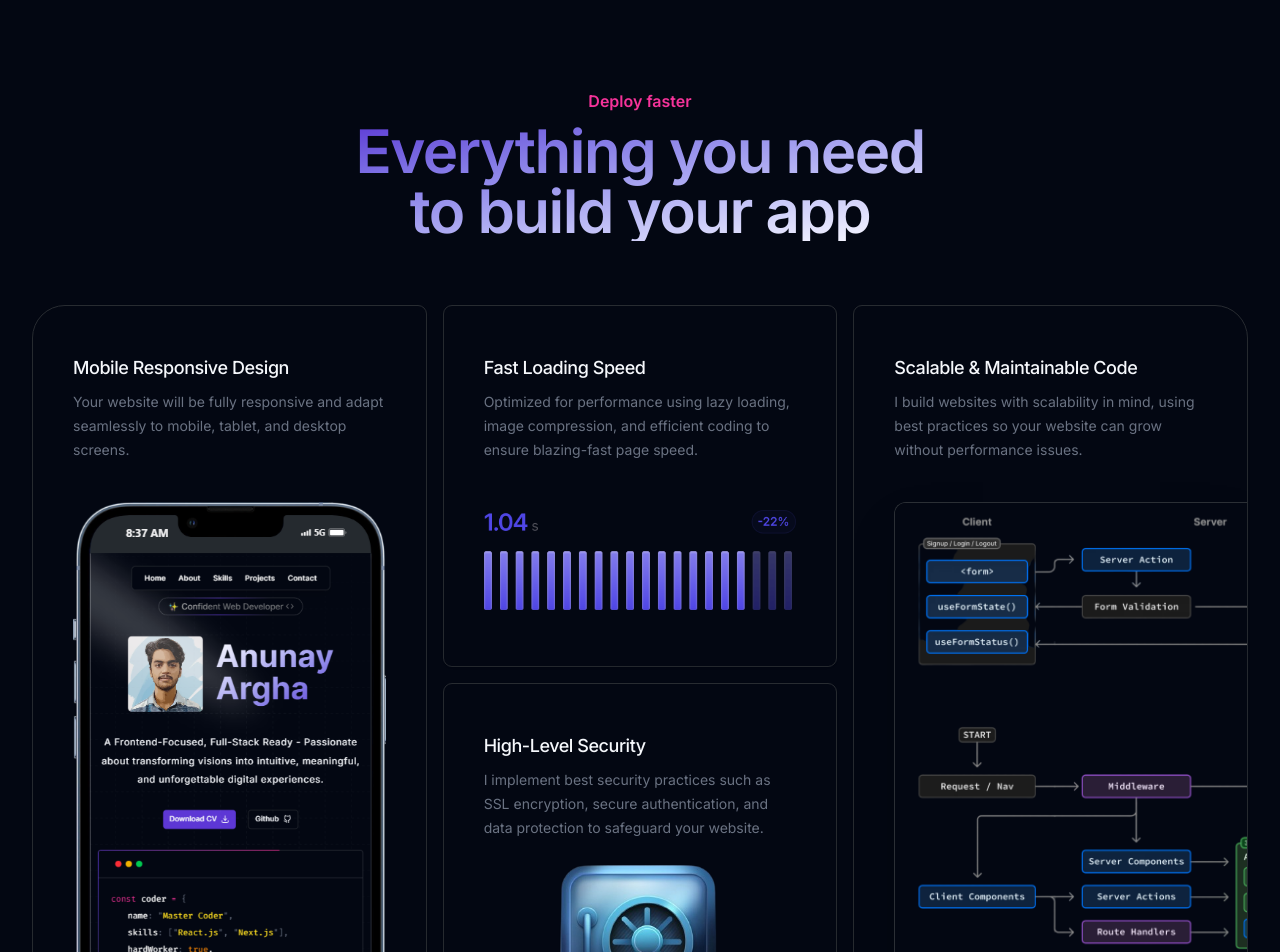
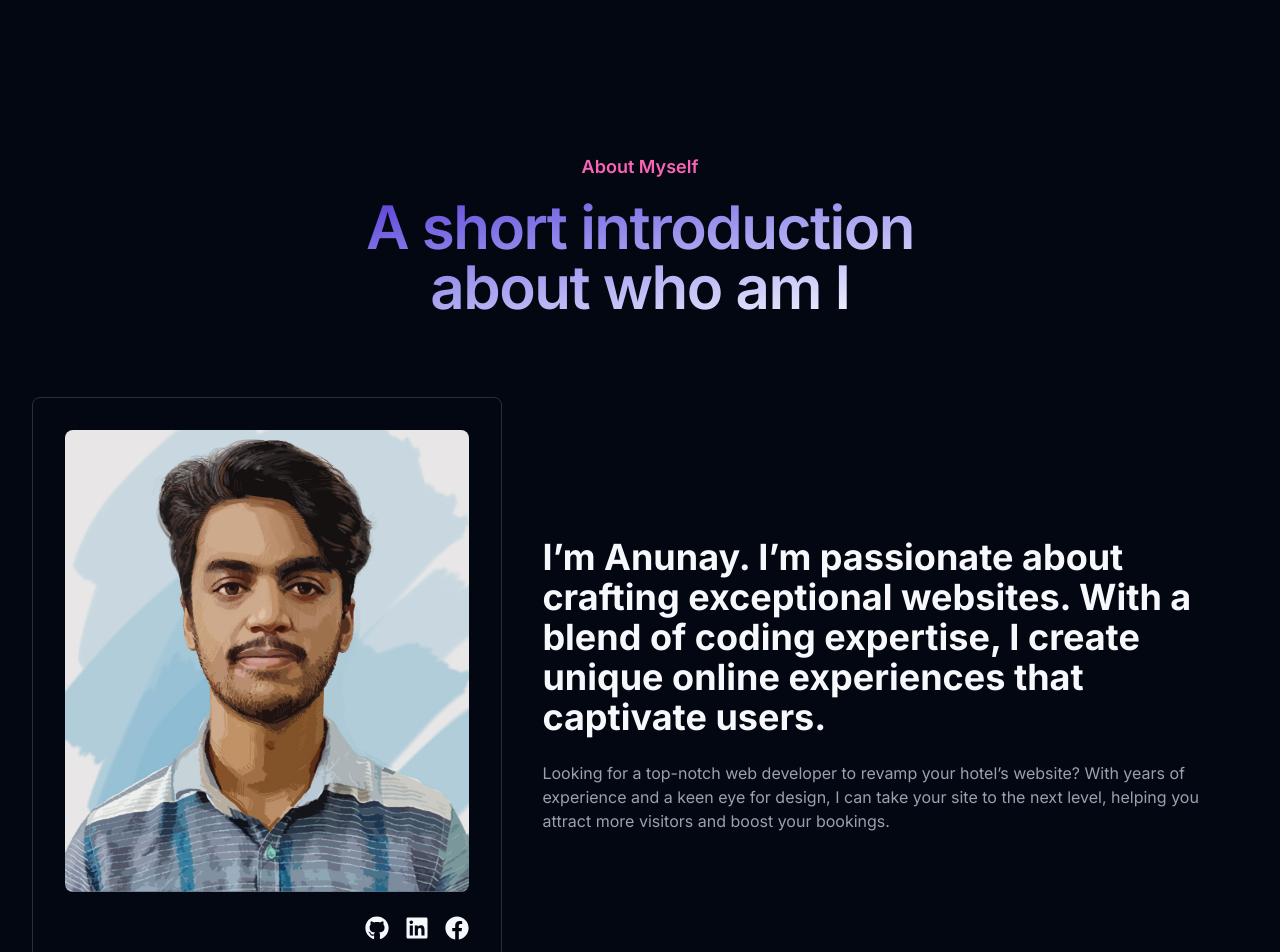
Before and after one commit to CodeWizard-AB/anunay.com, a Next.js app: page / in a window 1280 px wide. Shown: the part 1240-2192 px from the top of the page. Built offline with nearby package versions, Linux system fonts and the light colour scheme.

Commit message:
Build about section layout

```diff
--- a/app/globals.css
+++ b/app/globals.css
@@ -150,6 +150,7 @@
 
 @theme {
 	--animate-spotlight: spotlight 2s ease 0.75s forwards;
+	--animate-gradient: gradient 8s linear infinite;
 
 	@keyframes spotlight {
 		0% {
@@ -161,4 +162,10 @@
 			transform: translate(-50%, -40%) scale(1);
 		}
 	}
+
+	@keyframes gradient {
+		to {
+			backgroundposition: var(--bg-size) 0;
+		}
+	}
 }
--- a/app/page.tsx
+++ b/app/page.tsx
@@ -1,3 +1,4 @@
+import About from "@/components/About";
 import Features from "@/components/Features";
 import Hero from "@/components/Hero";
 
@@ -5,6 +6,7 @@ export default function Home() {
 	return (
 		<>
 			<Hero />
+			<About />
 			<Features />
 		</>
 	);
--- a/components/About.tsx
+++ b/components/About.tsx
@@ -1,36 +1,51 @@
 import Image from "next/image";
-import Profile from "@/assets/profile-2.webp";
+import Profile from "@/assets/profile-1.webp";
+import SectionHeading from "./ui/section-heading";
+import SectionTitle from "./ui/section-title";
+import { FaFacebook, FaGithub, FaLinkedin } from "react-icons/fa";
+import Link from "next/link";
 
-export default function HeroSection() {
+const socials = [
+	{ icon: <FaGithub />, href: "https://github.com/CodeWizard-AB" },
+	{ icon: <FaLinkedin />, href: "https://linkedin.com/in/anunayargha" },
+	{ icon: <FaFacebook />, href: "https://www.facebook.com/anunay.argha" },
+];
+
+export default function About() {
 	return (
-		<section className="py-16 px-6 md:px-12 lg:px-20 flex flex-col md:flex-row items-center gap-10">
-			<div className="relative">
-				<div className="absolute -left-5 -top-5 w-full h-full border-2 border-gray-500 rounded-lg"></div>
-				<Image
-					src={Profile}
-					alt="John Smith"
-					width={400}
-					height={400}
-					className="rounded-lg relative z-10"
-				/>
+		<section className="py-16">
+			<div className="mb-20">
+				<SectionTitle>About Myself</SectionTitle>
+				<SectionHeading>A short introduction about who am I</SectionHeading>
 			</div>
 
-			{/* Right - Text Content */}
-			<div className="max-w-xl">
-				<h1 className="text-4xl font-bold">
-					I’m <span className="text-blue-400">John Smith</span>. I’m passionate
-					about crafting exceptional websites.
-				</h1>
-				<p className="text-lg text-gray-300 mt-4">
-					With a blend of design skills and coding expertise, I create unique
-					online experiences that captivate users.
-				</p>
-				<p className="text-md text-gray-400 mt-6">
-					Looking for a top-notch web developer to revamp your hotel’s website?
-					With years of experience and a keen eye for design, I can take your
-					site to the next level, helping you attract more visitors and boost
-					your bookings.
-				</p>
+			<div className="grid md:grid-cols-[40fr_60fr] items-center gap-10">
+				<figure className="border border-border p-8 rounded-lg">
+					<Image src={Profile} alt="Anunay Argha" className="rounded-lg" />
+
+					<figcaption className="flex justify-end items-center mt-6 *:text-2xl gap-4">
+						{socials.map(({ href, icon }) => (
+							<Link key={href} href={href} target="_blank">
+								{icon}
+							</Link>
+						))}
+					</figcaption>
+				</figure>
+
+				{/* Right - Text Content */}
+				<div>
+					<h1 className="text-4xl font-bold">
+						I’m Anunay. I’m passionate about crafting exceptional websites. With
+						a blend of coding expertise, I create unique online experiences that
+						captivate users.
+					</h1>
+					<p className="text-md text-gray-400 mt-6">
+						Looking for a top-notch web developer to revamp your hotel’s
+						website? With years of experience and a keen eye for design, I can
+						take your site to the next level, helping you attract more visitors
+						and boost your bookings.
+					</p>
+				</div>
 			</div>
 		</section>
 	);
--- a/components/Features.tsx
+++ b/components/Features.tsx
@@ -4,6 +4,9 @@ import FasterLoad from "@/assets/fast.png";
 import Image from "next/image";
 import Code from "@/assets/image.png";
 import * as motion from "motion/react-client";
+
+import SectionTitle from "./ui/section-title";
+import SectionHeading from "./ui/section-heading";
 
 export default function Features() {
 	return (
@@ -18,12 +21,10 @@ export default function Features() {
 				}}
 				className="mt-auto"
 			>
-				<h2 className="text-center text-base font-semibold text-pink-500">
-					Deploy faster
-				</h2>
-				<p className="mx-auto mt-2 max-w-xl text-center text-4xl font-semibold tracking-tight text-balance sm:text-6xl bg-linear-to-br text-transparent from-primary to-white bg-clip-text">
+				<SectionTitle>Build efficiently</SectionTitle>
+				<SectionHeading>
 					Everything you need to build your app
-				</p>
+				</SectionHeading>
 				<div className="mt-10 grid gap-4 sm:mt-16 md:grid-cols-2 lg:grid-cols-3 lg:grid-rows-2">
 					<div className="relative md:row-span-2">
 						<div className="absolute inset-px rounded-lg lg:rounded-l-[2rem]"></div>
--- a/components/Hero.tsx
+++ b/components/Hero.tsx
@@ -109,7 +109,7 @@ export default function Hero() {
 			</div>
 			<CardContainer className="max-w-full  h-full w-full relative overflow-hidden">
 				<motion.div
-					className="h-[535px] w-[400px] md:w-full rounded-md relative overflow-hidden"
+					className="h-[535px] w-[360px] sm:w-full rounded-md relative overflow-hidden"
 					initial={{ opacity: 0, scale: 0 }}
 					animate={{ opacity: 1, scale: 1 }}
 					transition={{ duration: 0.5 }}
--- /dev/null
+++ b/components/magicui/gradient-text.tsx
@@ -0,0 +1,37 @@
+import { cn } from "@/lib/utils";
+import { ComponentPropsWithoutRef } from "react";
+
+export interface AnimatedGradientTextProps
+	extends ComponentPropsWithoutRef<"div"> {
+	speed?: number;
+	colorFrom?: string;
+	colorTo?: string;
+}
+
+export function AnimatedGradientText({
+	children,
+	className,
+	speed = 1,
+	colorFrom = "#ffaa40",
+	colorTo = "#9c40ff",
+	...props
+}: AnimatedGradientTextProps) {
+	return (
+		<span
+			style={
+				{
+					"--bg-size": `${speed * 300}%`,
+					"--color-from": colorFrom,
+					"--color-to": colorTo,
+				} as React.CSSProperties
+			}
+			className={cn(
+				`inline animate-gradient bg-gradient-to-r from-[var(--color-from)] via-[var(--color-to)] to-[var(--color-from)] bg-[length:var(--bg-size)_100%] bg-clip-text text-transparent`,
+				className
+			)}
+			{...props}
+		>
+			{children}
+		</span>
+	);
+}
--- /dev/null
+++ b/components/magicui/marquee.tsx
@@ -0,0 +1,73 @@
+import { cn } from "@/lib/utils";
+import { ComponentPropsWithoutRef } from "react";
+
+interface MarqueeProps extends ComponentPropsWithoutRef<"div"> {
+  /**
+   * Optional CSS class name to apply custom styles
+   */
+  className?: string;
+  /**
+   * Whether to reverse the animation direction
+   * @default false
+   */
+  reverse?: boolean;
+  /**
+   * Whether to pause the animation on hover
+   * @default false
+   */
+  pauseOnHover?: boolean;
+  /**
+   * Content to be displayed in the marquee
+   */
+  children: React.ReactNode;
+  /**
+   * Whether to animate vertically instead of horizontally
+   * @default false
+   */
+  vertical?: boolean;
+  /**
+   * Number of times to repeat the content
+   * @default 4
+   */
+  repeat?: number;
+}
+
+export function Marquee({
+  className,
+  reverse = false,
+  pauseOnHover = false,
+  children,
+  vertical = false,
+  repeat = 4,
+  ...props
+}: MarqueeProps) {
+  return (
+    <div
+      {...props}
+      className={cn(
+        "group flex overflow-hidden p-2 [--duration:40s] [--gap:1rem] [gap:var(--gap)]",
+        {
+          "flex-row": !vertical,
+          "flex-col": vertical,
+        },
+        className,
+      )}
+    >
+      {Array(repeat)
+        .fill(0)
+        .map((_, i) => (
+          <div
+            key={i}
+            className={cn("flex shrink-0 justify-around [gap:var(--gap)]", {
+              "animate-marquee flex-row": !vertical,
+              "animate-marquee-vertical flex-col": vertical,
+              "group-hover:[animation-play-state:paused]": pauseOnHover,
+              "[animation-direction:reverse]": reverse,
+            })}
+          >
+            {children}
+          </div>
+        ))}
+    </div>
+  );
+}
--- /dev/null
+++ b/components/ui/section-heading.tsx
@@ -0,0 +1,7 @@
+export default function SectionHeading({ children }: { children: string }) {
+	return (
+		<p className="mx-auto mt-4 max-w-xl text-center text-4xl font-semibold tracking-tight text-balance sm:text-6xl bg-linear-to-br text-transparent from-primary to-white bg-clip-text">
+			{children}
+		</p>
+	);
+}
--- /dev/null
+++ b/components/ui/section-title.tsx
@@ -0,0 +1,7 @@
+export default function SectionTitle({ children }: { children: string }) {
+	return (
+		<p className="text-center text-pink-400 font-semibold text-lg">
+			{children}
+		</p>
+	);
+}
--- a/package.json
+++ b/package.json
@@ -17,6 +17,7 @@
 		"next": "15.2.2",
 		"react": "^19.0.0",
 		"react-dom": "^19.0.0",
+		"react-icons": "^5.5.0",
 		"tailwind-merge": "^3.0.2",
 		"tailwindcss-animate": "^1.0.7"
 	},
```
Also changed, not shown: 1 other file (tests, documents, lock files or other folders).
